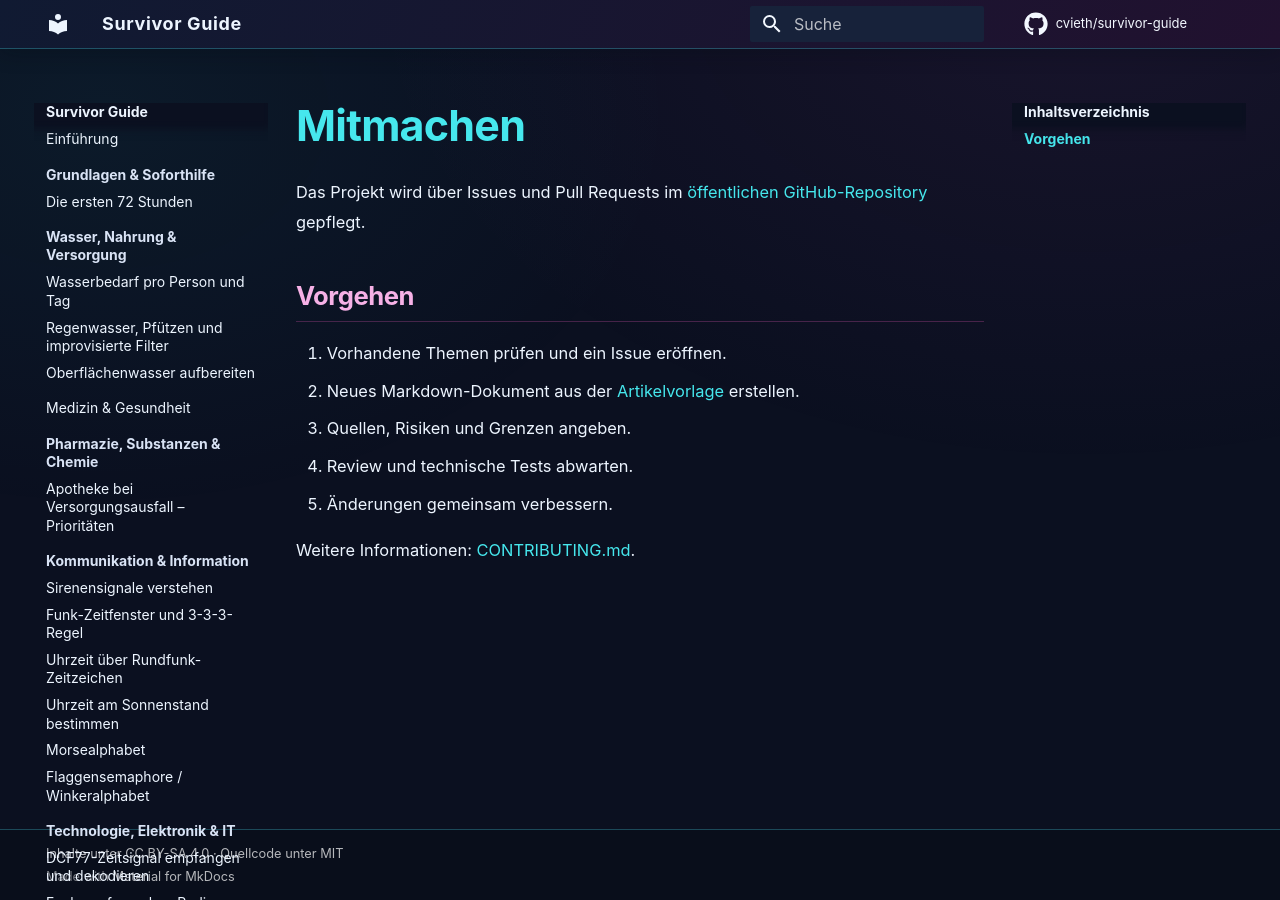
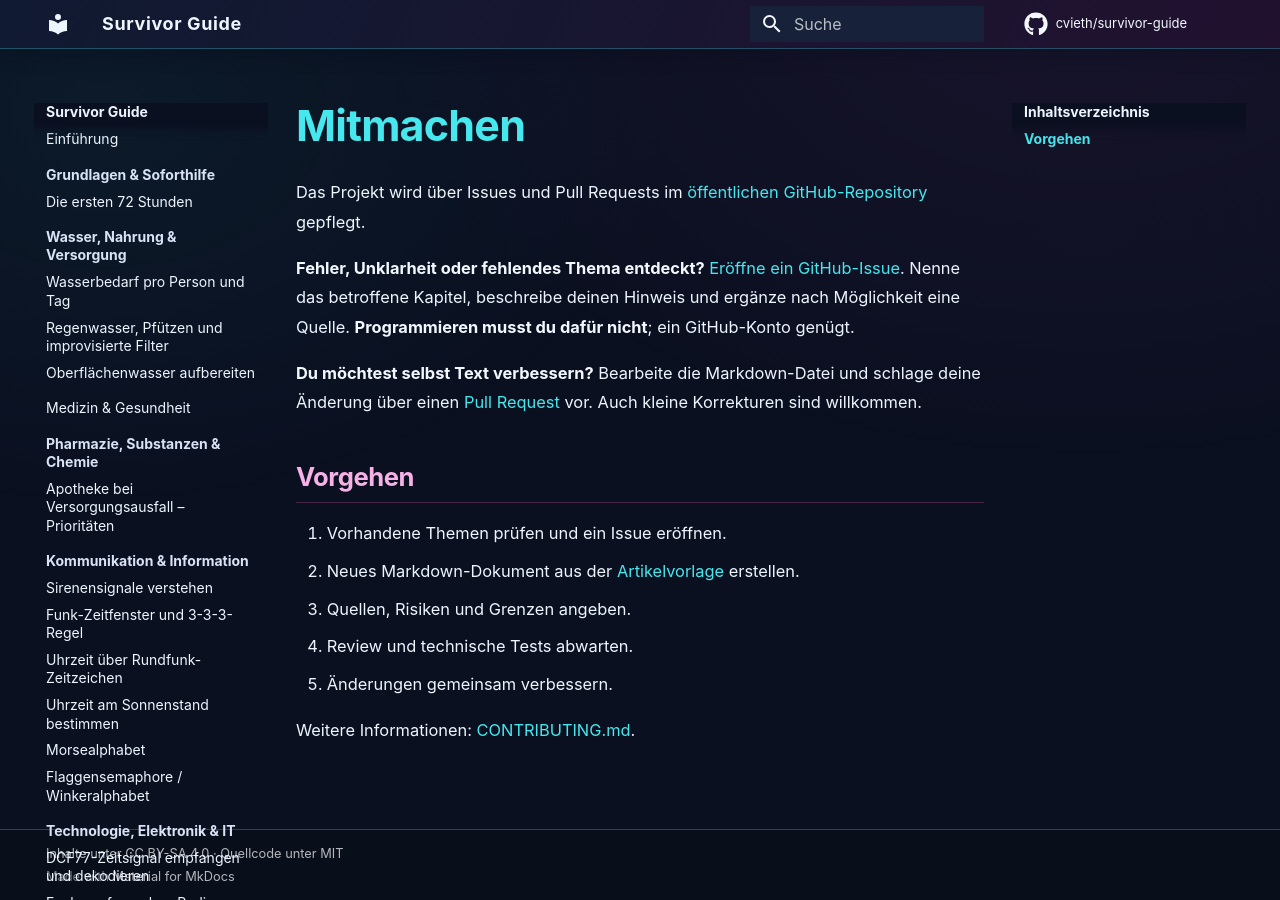
Before and after one commit to cvieth/survivor-guide, an MkDocs documentation site: the page built from docs/redaktion/mitmachen.md, in a window 1280 px wide. Built offline with MkDocs 1.6.1 and Material for MkDocs 9.7.7, drawn with Linux system fonts in a browser that asks for light colours; comment, search, counter and statistics services are not loaded.

Commit message:
docs: Mitarbeit ohne Programmierkenntnisse erklären

```diff
--- a/docs/redaktion/mitmachen.md
+++ b/docs/redaktion/mitmachen.md
@@ -1,6 +1,10 @@
 # Mitmachen
 
 Das Projekt wird über Issues und Pull Requests im [öffentlichen GitHub-Repository](https://github.com/cvieth/survivor-guide) gepflegt.
+
+**Fehler, Unklarheit oder fehlendes Thema entdeckt?** [Eröffne ein GitHub-Issue](https://github.com/cvieth/survivor-guide/issues/new/choose). Nenne das betroffene Kapitel, beschreibe deinen Hinweis und ergänze nach Möglichkeit eine Quelle. **Programmieren musst du dafür nicht**; ein GitHub-Konto genügt.
+
+**Du möchtest selbst Text verbessern?** Bearbeite die Markdown-Datei und schlage deine Änderung über einen [Pull Request](https://github.com/cvieth/survivor-guide/pulls) vor. Auch kleine Korrekturen sind willkommen.
 
 ## Vorgehen
 
```
